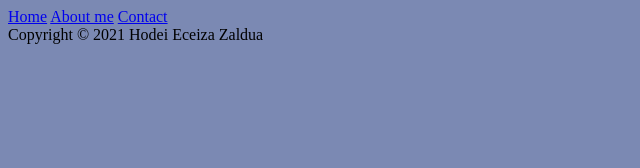
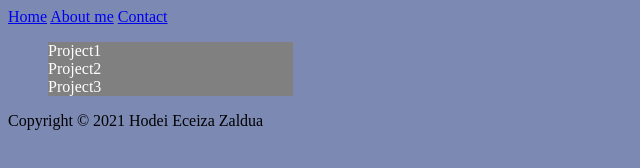
Before and after one commit to hodeiez/klientUtvuppgift1, a plain HTML site: page portfolio.html in a window 1280 px wide. Shown: the whole page, without its empty margins (0-640 px from the left). Drawn offline with Linux system fonts and the light colour scheme.

Commit message:
started with portfolio

```diff
--- a/portfolio.html
+++ b/portfolio.html
@@ -15,6 +15,11 @@
             <a href="contact.html">Contact</a>
         </nav>
     </header>
+    <ul class="myFormattedList">
+        <li><a>Project1</a></li>
+        <li><a>Project2</a></li>
+        <li><a>Project3</a></li>
+    </ul>
     <footer>Copyright &copy 2021 Hodei Eceiza Zaldua</footer>
 </body>
 </html>
--- a/style.css
+++ b/style.css
@@ -8,3 +8,9 @@ display:block;
 body {
 background-color:rgb(123, 137, 179);
 }
+.myFormattedList li{
+    background-color:grey;
+     width:20%;
+     color:white;
+     list-style-type: none;
+}
```
